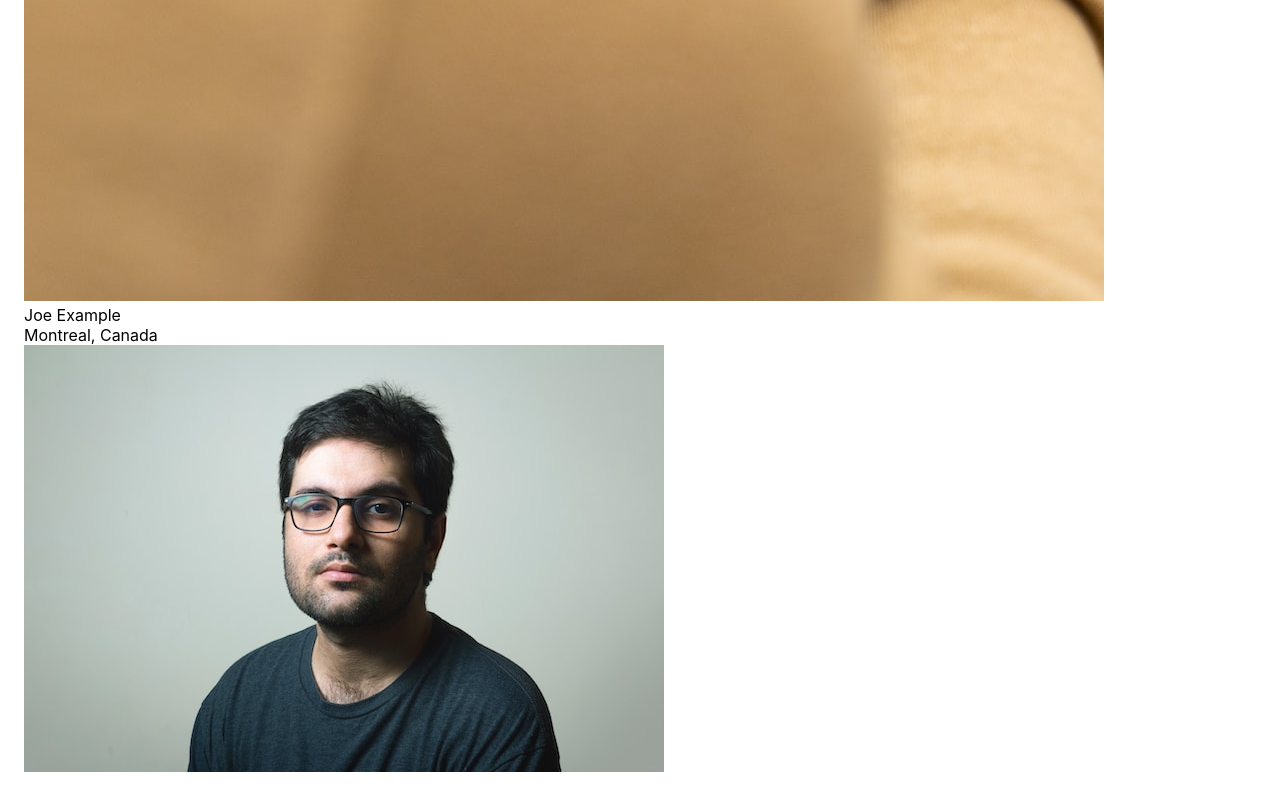
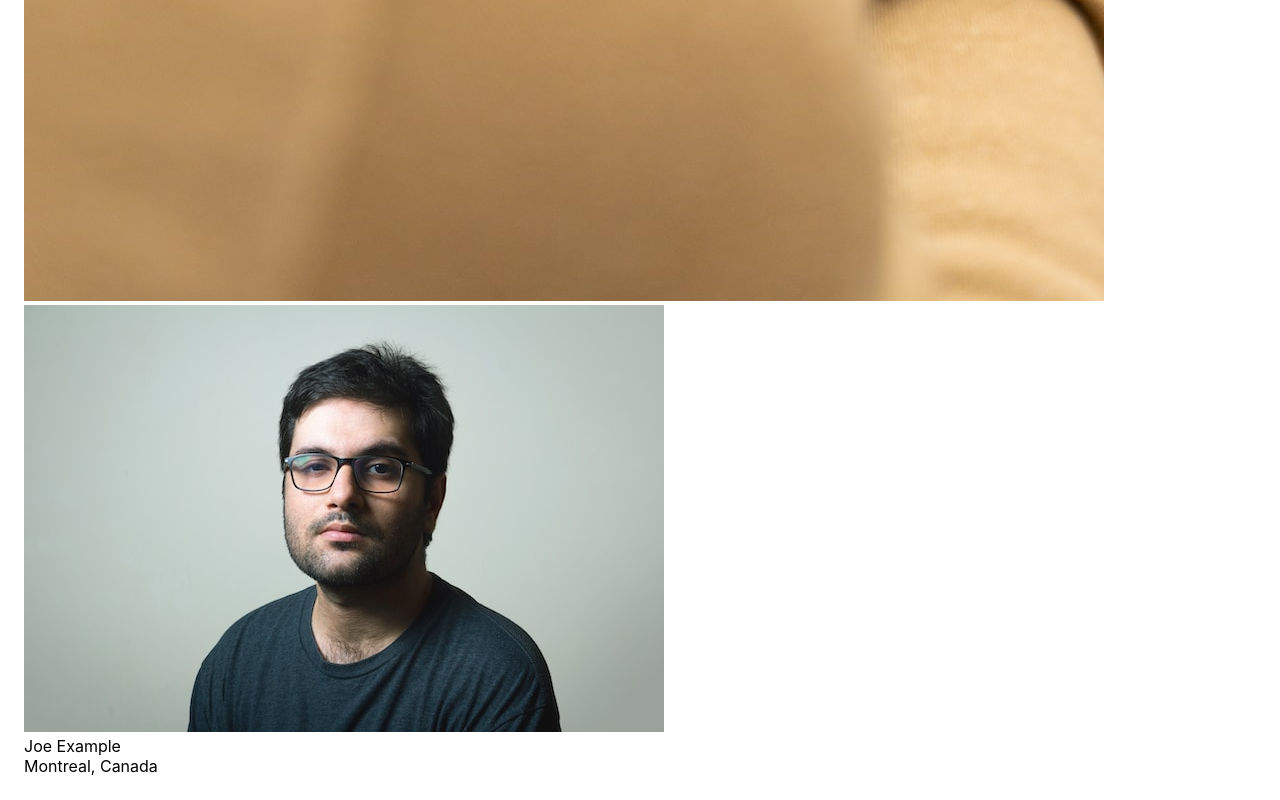
Before and after one commit to Wowwzerzs/photo-labs, a React (Create React App) app in the folder frontend/: page / in a window 1280 px wide. Shown: the part 1644-2444 px from the top of the page. Built offline with nearby package versions, Linux system fonts and the light colour scheme; the HTML template or start-up script is replaced by a standard one.

Commit message:
Refactored code

```diff
--- a/frontend/src/components/PhotoListItem.jsx
+++ b/frontend/src/components/PhotoListItem.jsx
@@ -9,11 +9,11 @@ const PhotoListItem = (props) => {
   return (
     <div className="photo-item">
       <img src={imageSource} alt="Photograph" />
+      <img src={profile} alt="Profile" className="profile-pic" />
       <div className="details">
         <div>{username}</div>
         <div>{location}</div>
       </div>
-      <img src={profile} alt="Profile" className="profile-pic" />
     </div>
   );
 };
```
